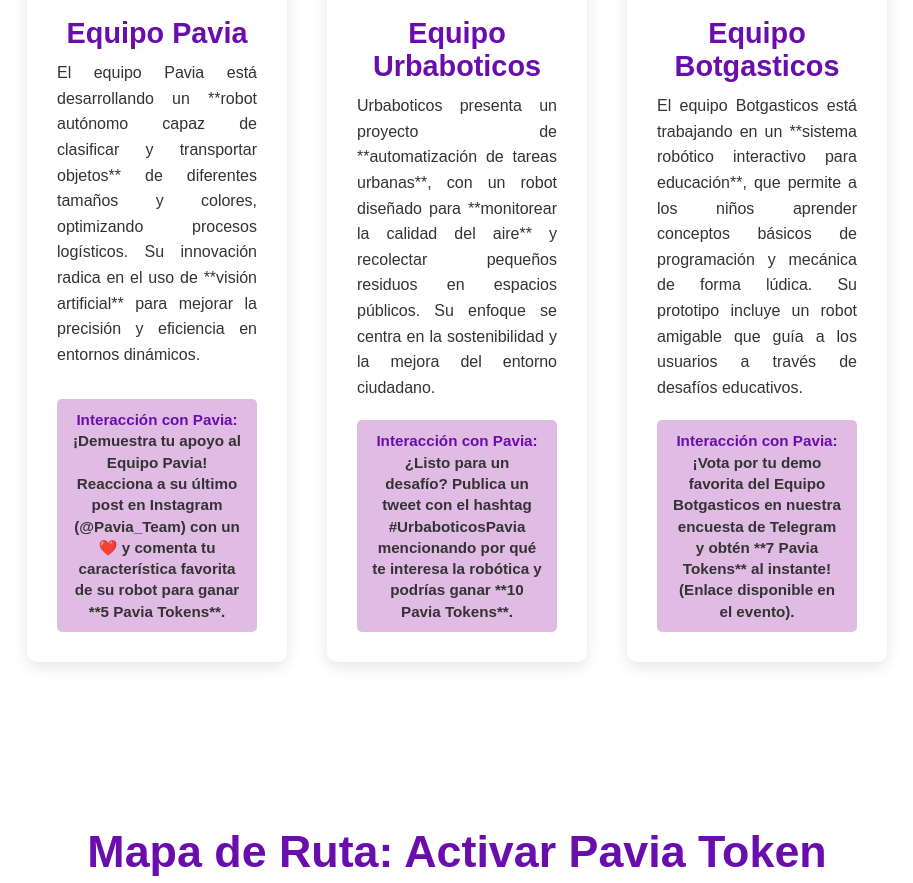
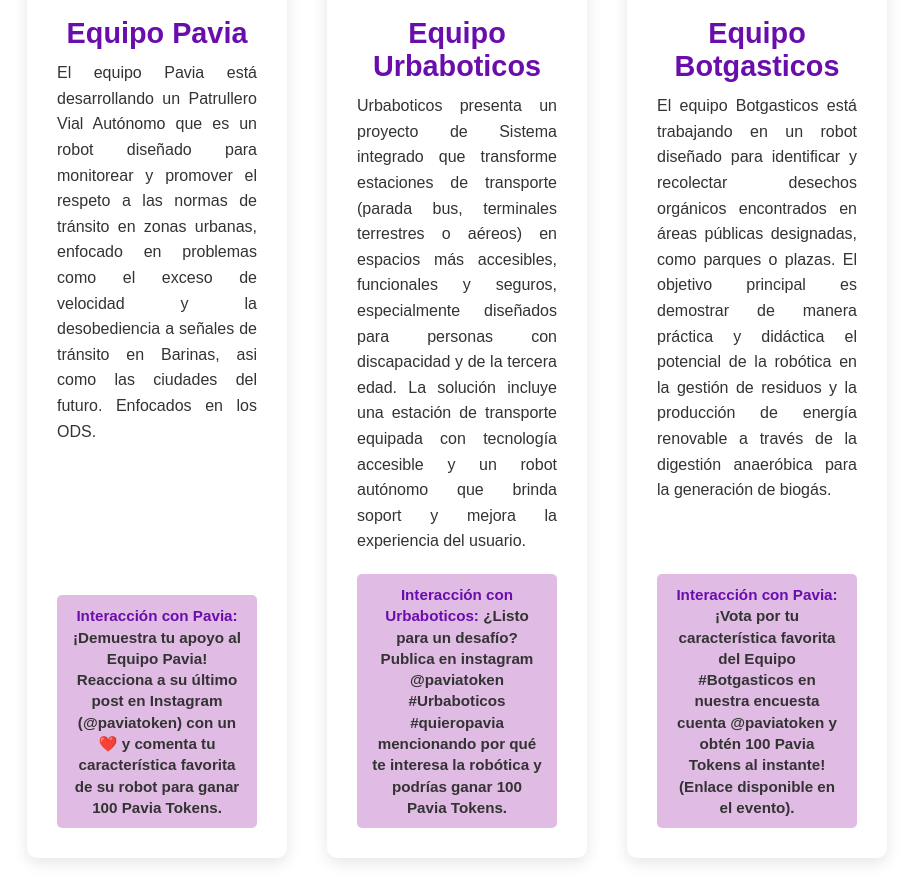
Before and after one commit to joelramonph/paviaTokenLanding, a plain HTML site: page index.html in a window 1280 px wide. Shown: the part 3013-3896 px from the top of the page, without its empty margins (183-1096 px from the left). Drawn offline with Linux system fonts and the light colour scheme.

Commit message:
correccion de textos

```diff
--- a/index.html
+++ b/index.html
@@ -27,7 +27,8 @@
                     <li class="nav-item"><a href="#activar">Activar Pavia
                             Token</a></li>
                     <li class="nav-item"><a href="#soporte">Soporte</a></li>
-                    <li class="nav-item"><a href="./pages/terms.html">Términos de Uso</a></li>
+                    <li class="nav-item"><a href="./pages/terms.html">Términos
+                            de Uso</a></li>
                 </ul>
             </nav>
         </header>
@@ -126,20 +127,23 @@
                                 alt="Equipo Pavia" class="team-image">
                             <h3 class="team-name">Equipo Pavia</h3>
                             <p class="team-project-description">
-                                El equipo Pavia está desarrollando un **robot
-                                autónomo capaz de clasificar y transportar
-                                objetos** de diferentes tamaños y colores,
-                                optimizando procesos logísticos. Su innovación
-                                radica en el uso de **visión artificial** para
-                                mejorar la precisión y eficiencia en entornos
-                                dinámicos.
+                                El equipo Pavia está desarrollando un
+                                Patrullero Vial Autónomo que es un robot
+                                diseñado para
+                                monitorear y promover el respeto a las normas de
+                                tránsito en zonas
+                                urbanas, enfocado en problemas como el exceso de
+                                velocidad y la
+                                desobediencia a señales de tránsito en Barinas,
+                                asi como las ciudades del futuro. Enfocados en
+                                los ODS.
                             </p>
                             <p class="pavia-interaction">
                                 <strong>Interacción con Pavia:</strong>
                                 ¡Demuestra tu apoyo al Equipo Pavia! Reacciona a
-                                su último post en Instagram (@Pavia_Team) con un
+                                su último post en Instagram (@paviatoken) con un
                                 ❤️ y comenta tu característica favorita de su
-                                robot para ganar **5 Pavia Tokens**.
+                                robot para ganar 100 Pavia Tokens.
                             </p>
                         </div>
 
@@ -149,19 +153,25 @@
                             <h3 class="team-name">Equipo Urbaboticos</h3>
                             <p class="team-project-description">
                                 Urbaboticos presenta un proyecto de
-                                **automatización de tareas urbanas**, con un
-                                robot diseñado para **monitorear la calidad del
-                                aire** y recolectar pequeños residuos en
-                                espacios públicos. Su enfoque se centra en la
-                                sostenibilidad y la mejora del entorno
-                                ciudadano.
+                                Sistema integrado que transforme estaciones de
+                                transporte (parada bus,
+                                terminales terrestres o aéreos) en espacios más
+                                accesibles, funcionales
+                                y seguros, especialmente diseñados para personas
+                                con discapacidad y
+                                de la tercera edad. La solución incluye una
+                                estación de transporte
+                                equipada con tecnología accesible y un robot
+                                autónomo
+                                que brinda soport y mejora la
+                                experiencia del usuario.
                             </p>
                             <p class="pavia-interaction">
-                                <strong>Interacción con Pavia:</strong> ¿Listo
-                                para un desafío? Publica un tweet con el hashtag
-                                #UrbaboticosPavia mencionando por qué te
-                                interesa la robótica y podrías ganar **10 Pavia
-                                Tokens**.
+                                <strong>Interacción con Urbaboticos:</strong> ¿Listo
+                                para un desafío? Publica en instagram @paviatoken
+                                #Urbaboticos #quieropavia mencionando por qué te
+                                interesa la robótica y podrías ganar 100 Pavia
+                                Tokens.
                             </p>
                         </div>
 
@@ -171,18 +181,22 @@
                             <h3 class="team-name">Equipo Botgasticos</h3>
                             <p class="team-project-description">
                                 El equipo Botgasticos está trabajando en un
-                                **sistema robótico interactivo para educación**,
-                                que permite a los niños aprender conceptos
-                                básicos de programación y mecánica de forma
-                                lúdica. Su prototipo incluye un robot amigable
-                                que guía a los usuarios a través de desafíos
-                                educativos.
+                                robot diseñado para identificar y recolectar
+                                desechos orgánicos encontrados en áreas públicas
+                                designadas, como
+                                parques o plazas. El objetivo principal es
+                                demostrar de manera práctica
+                                y didáctica el potencial de la robótica en la
+                                gestión de residuos y la
+                                producción de energía renovable a través de la
+                                digestión anaeróbica
+                                para la generación de biogás.
                             </p>
                             <p class="pavia-interaction">
                                 <strong>Interacción con Pavia:</strong> ¡Vota
-                                por tu demo favorita del Equipo Botgasticos en
-                                nuestra encuesta de Telegram y obtén **7 Pavia
-                                Tokens** al instante! (Enlace disponible en el
+                                por tu característica favorita del Equipo #Botgasticos en
+                                nuestra encuesta cuenta @paviatoken y obtén 100 Pavia
+                                Tokens al instante! (Enlace disponible en el
                                 evento).
                             </p>
                         </div>
@@ -234,10 +248,10 @@
                                         class="fas fa-wallet"></i></div>
                             </div>
                             <div class="phase-content">
-                                <h3>Instala tu Ronin Wallet</h3>
+                                <h3>Instala tu  Ronin Wallet</h3>
                                 <ul>
-                                    <li>✅ Descarga e instala <strong>Ronin
-                                            Wallet</strong> en tu celular o
+                                    <li>✅ Descarga e instala <strong> <a href="https://wallet.roninchain.com/" target="_blank" rel="noopener noreferrer">Ronin Wallet</a>
+                                            </strong> en tu celular o
                                         computadora.</li>
                                     <li>✅ Crea una cuenta y guarda tu
                                         <strong>frase de recuperación en un
@@ -329,10 +343,15 @@
             </section>
             <section id="soporte" class="support-section">
                 <div class="container">
-        <h2 class="section-title">Preguntas Frecuentes y Soporte</h2>
+                    <h2 class="section-title">Preguntas Frecuentes y
+                        Soporte</h2>
                     <p class="support-intro">
-            Sabemos que muchos participantes pueden ser nuevos en **blockchain y wallets**, por eso hemos creado esta sección de soporte para ayudarte en cada paso.
-            Si tienes dudas sobre la instalación, configuración o recepción de **Pavia Tokens**, sigue estas instrucciones:
+                        Sabemos que muchos participantes pueden ser nuevos en
+                        <strong> blockchain y wallets</strong>, por eso hemos creado esta
+                        sección de soporte para ayudarte en cada paso.
+                        Si tienes dudas sobre la instalación, configuración o
+                        recepción de Pavia Tokens, sigue estas
+                        instrucciones:
                     </p>
 
                     <div class="faq-container">
@@ -340,52 +359,83 @@
 
                         <div class="faq-item">
                             <button class="faq-question">
-                    ¿Cómo instalo Ronin Wallet? <i class="fas fa-chevron-down faq-arrow"></i>
+                                ¿Cómo instalo Ronin Wallet? <i
+                                    class="fas fa-chevron-down faq-arrow"></i>
                             </button>
                             <div class="faq-answer">
                                 <p>
-                        Descarga la extensión de Ronin Wallet para tu navegador (Chrome, Firefox) o la aplicación móvil (iOS, Android).
-                        Puedes encontrar el enlace de descarga oficial en la <a href="#" target="_blank">guía rápida de Ronin Wallet aquí</a>.
+                                    Descarga la extensión de Ronin Wallet para
+                                    tu navegador (Chrome, Firefox) o la
+                                    aplicación móvil (iOS, Android).
+                                    Puedes encontrar el enlace de descarga
+                                    oficial en la <a href="#"
+                                        target="_blank">guía rápida de Ronin
+                                        Wallet aquí</a>.
                                 </p>
                             </div>
                         </div>
 
                         <div class="faq-item">
                             <button class="faq-question">
-                    ¿Cómo configuro la red Ronin Saigon Testnet? <i class="fas fa-chevron-down faq-arrow"></i>
+                                ¿Cómo configuro la red Ronin Saigon Testnet? <i
+                                    class="fas fa-chevron-down faq-arrow"></i>
                             </button>
                             <div class="faq-answer">
                                 <p>
-                        Una vez instalada Ronin Wallet, abre la aplicación. En la parte superior, busca la opción de red (generalmente dice "Ethereum Mainnet" o "Ronin Mainnet") y cámbiala a **"Ronin Saigon Testnet"**.
-                        También puedes usar nuestro <button class="auto-config-button">botón de configuración automática</button> en esta página para evitar errores manuales.
+                                    Una vez instalada Ronin Wallet, abre la
+                                    aplicación. En la parte superior, busca la
+                                    opción de red (generalmente dice
+                                    "Ethereum Mainnet" o "Ronin Mainnet") y
+                                    cámbiala a "Ronin Saigon Testnet".
+                                    También puedes usar nuestro <button
+                                        class="auto-config-button">botón de
+                                        configuración automática</button> en
+                                    esta página para evitar errores manuales.
                                 </p>
                             </div>
                         </div>
 
                         <div class="faq-item">
                             <button class="faq-question">
-                    No veo mis tokens en la wallet, ¿qué hago? <i class="fas fa-chevron-down faq-arrow"></i>
+                                No veo mis tokens en la wallet, ¿qué hago? <i
+                                    class="fas fa-chevron-down faq-arrow"></i>
                             </button>
                             <div class="faq-answer">
                                 <p>
-                        Primero, asegúrate de que estás conectado a la red **"Ronin Saigon Testnet"**. Si estás en la red correcta y aún no los ves, verifica tu dirección en el explorador de bloques de Ronin Testnet o contacta al soporte. Es posible que los tokens aún no hayan sido enviados o haya un retraso en la red.
+                                    Primero, asegúrate de que estás conectado a
+                                    la red "Ronin Saigon Testnet". Si estás
+                                    en la red correcta y aún no los ves,
+                                    verifica tu dirección en el explorador de
+                                    bloques de Ronin Testnet o contacta al
+                                    soporte. Es posible que los tokens aún no
+                                    hayan sido enviados o haya un retraso en la
+                                    red.
                                 </p>
                             </div>
                         </div>
 
                         <div class="faq-item">
                             <button class="faq-question">
-                    ¿Cómo encuentro a un embajador Pavia Token para canjear mis tokens? <i class="fas fa-chevron-down faq-arrow"></i>
+                                ¿Cómo encuentro a un embajador Pavia Token para
+                                canjear mis tokens? <i
+                                    class="fas fa-chevron-down faq-arrow"></i>
                             </button>
                             <div class="faq-answer">
                                 <p>
-                        Nuestros embajadores Pavia Token están ubicados en el **Punto de Soporte Pavia Token** en el área central del evento. ¡Son fáciles de identificar! Llevan franelas identificadas con el logo de "Pavia Token".
+                                    Nuestros embajadores Pavia Token están
+                                    ubicados en el Punto de Soporte Pavia
+                                    Token en el área central del evento. ¡Son
+                                    fáciles de identificar! Llevan franelas
+                                    identificadas con el logo de "Pavia Token".
                                 </p>
                             </div>
                         </div>
 
                         <p class="faq-cta">
-                📌 **Accede a nuestra guía completa aquí**: <a href="#" target="_blank" class="link-button">Guía Detallada Pavia Token</a>
+                            📌 Accede a nuestra guía completa aquí: <a
+                                href="#" target="_blank"
+                                class="link-button">Guía Detallada Pavia
+                                Token</a>
                         </p>
                     </div>
 
@@ -393,28 +443,44 @@
                         <div class="whatsapp-support">
                             <h3>Soporte en Vivo – Grupo de WhatsApp</h3>
                             <p>
-                    Si necesitas ayuda **rápida y personalizada**, únete al grupo de **soporte en WhatsApp** donde nuestros embajadores y voluntarios te ayudarán en tiempo real.
+                                Si necesitas ayuda rápida y personalizada,
+                                únete al grupo de soporte en WhatsApp donde
+                                nuestros embajadores y voluntarios te ayudarán
+                                en tiempo real.
                             </p>
                             <p class="whatsapp-link">
-                    🔗 <a href="https://chat.whatsapp.com/EI2uWEfkUvQJQYwcT3KgHf" target="_blank" class="link-button whatsapp-button">Únete al grupo aquí</a>
+                                🔗 <a
+                                    href="https://chat.whatsapp.com/EI2uWEfkUvQJQYwcT3KgHf"
+                                    target="_blank"
+                                    class="link-button whatsapp-button">Únete al
+                                    grupo aquí</a>
                             </p>
                             <ul class="whatsapp-benefits">
-                    <li>✔️ Enviar capturas de pantalla si tienes problemas con la instalación.</li>
-                    <li>✔️ Preguntar sobre la configuración de Ronin Wallet.</li>
-                    <li>✔️ Ver soluciones a los errores más comunes.</li>
+                                <li>✔️ Enviar capturas de pantalla si tienes
+                                    problemas con la instalación.</li>
+                                <li>✔️ Preguntar sobre la configuración de Ronin
+                                    Wallet.</li>
+                                <li>✔️ Ver soluciones a los errores más
+                                    comunes.</li>
                             </ul>
                         </div>
 
                         <div class="on-site-support">
                             <h3>Punto de Soporte en el Evento</h3>
                             <p>
-                    Si prefieres asistencia presencial, busca nuestro <b>Punto de Soporte Pavia Token</b>  en el evento. Nuestro equipo estará listo para ayudarte con la instalación y configuración de la wallet.
+                                Si prefieres asistencia presencial, busca
+                                nuestro <b>Punto de Soporte Pavia Token</b> en
+                                el evento. Nuestro equipo estará listo para
+                                ayudarte con la instalación y configuración de
+                                la wallet.
                             </p>
                             <p>
-                    📍 Ubicación:  Embajador o Coach.
+                                📍 Ubicación: Embajador o Coach.
                             </p>
                             <p class="ambassador-info">
-                    👤 Embajadores identificados con franelas de Pavia Token estarán disponibles para ayudar a los participantes.
+                                👤 Embajadores identificados con franelas de
+                                Pavia Token estarán disponibles para ayudar a
+                                los participantes.
                             </p>
                         </div>
                     </div>
@@ -458,7 +524,8 @@
                         <li><a href="#acerca">Acerca</a></li>
                         <li><a href="#equipos">Equipos en WRO</a></li>
                         <li><a href="#activar">Activar Pavia Token</a></li>
-                        <li><a href="./pages/terms.html" target="_blank">Términos de Uso</a></li>
+                        <li><a href="./pages/terms.html"
+                                target="_blank">Términos de Uso</a></li>
                         <li><a href="#">Política de Privacidad</a></li>
                     </ul>
                 </div>
--- a/styles/terms.css
+++ b/styles/terms.css
@@ -153,3 +153,4 @@ body {
         font-size: 1.1em;
     }
 }
+}
```
Lines whose indentation alone changed are shown as unchanged.
